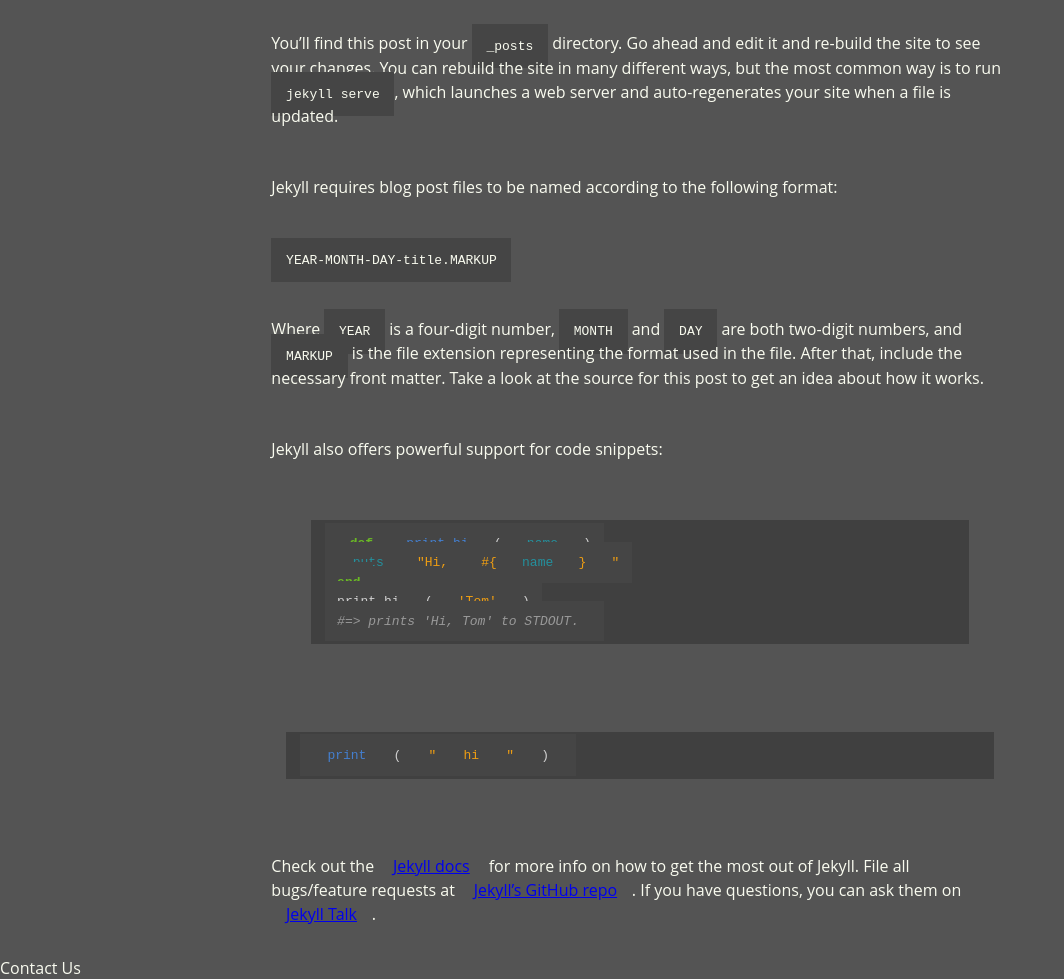
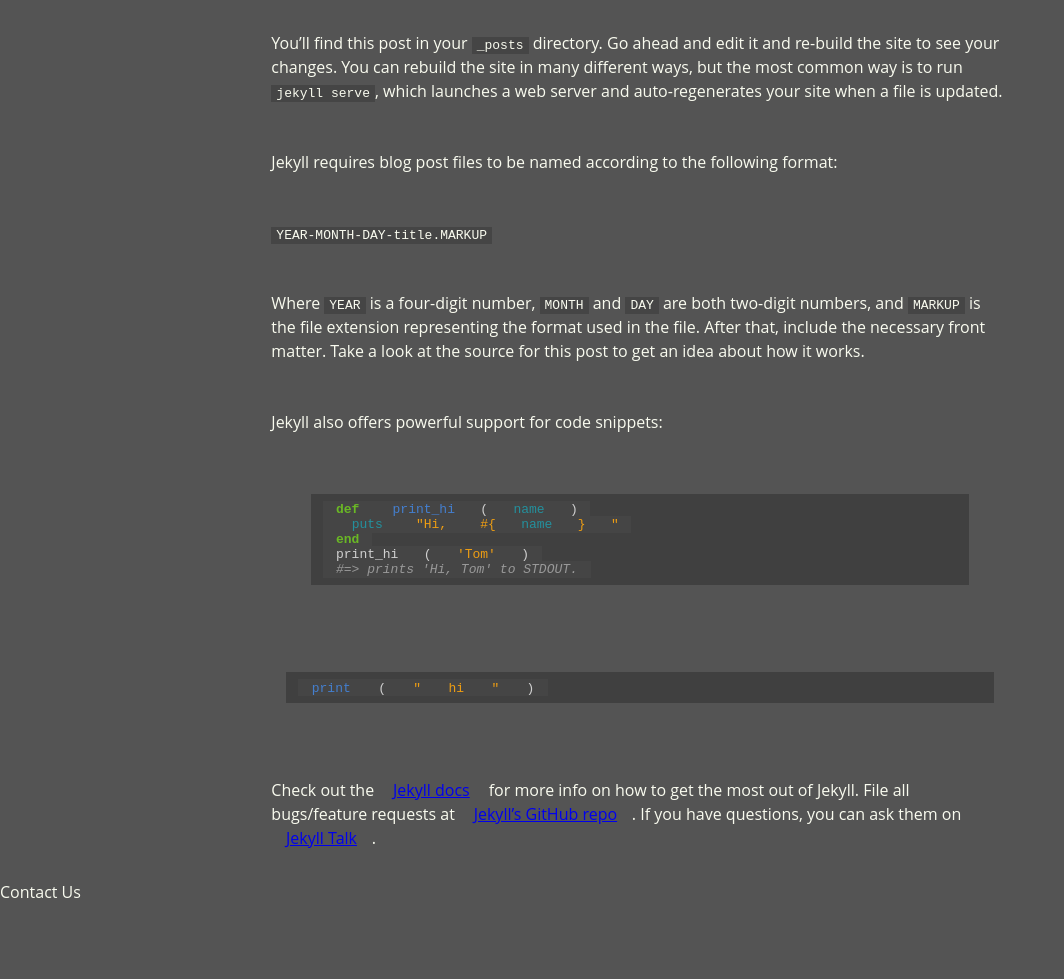
Before and after one commit to RatLaunchers/ratlaunchers.github.io, a Jekyll site: the page built from _posts/2021-09-21-welcome-to-jekyll.markdown, in a window 1280 px wide and 1392 px high. Shown: the part 413-1392 px from the top of the window, without its empty margins (0-1064 px from the left). Built offline with Jekyll 4.4.1, drawn with Linux system fonts in a browser that asks for light colours.

Commit message:
fix code spacing

```diff
--- a/assets/css/styles.scss
+++ b/assets/css/styles.scss
@@ -85,23 +85,6 @@
     text-align: center;
 }
 
-pre, code {
-    background-color: #454545;
-}
-
-code { padding: 1px 5px; }
-
-pre { padding: 8px 12px; overflow-x: auto; }
-
-pre > code { border: 0; padding-right: 0; padding-left: 0; }
-
-.post-content {
-    padding-left: 20%;
-    padding-right: 20%;
-    letter-spacing: normal;
-    line-height: 1.5;
-}
-
 .post-content * {
     padding: 2%;
 }
@@ -113,6 +96,25 @@
     float: right;
 }
 
+pre, code {
+    background-color: #454545;
+    line-height: normal;
+    letter-spacing: normal;
+}
+
+code { padding: 1px 5px !important; }
+
+pre { padding: 8px 12px !important; overflow-x: auto; }
+
+pre > code { border: 0; padding-right: 0 !important; padding-left: 0 !important; }
+
+.post-content {
+    padding-left: 20%;
+    padding-right: 20%;
+    letter-spacing: normal;
+    line-height: 1.5;
+}
+
 .header-image {
     background-position: center;
     background-repeat: no-repeat;
```
